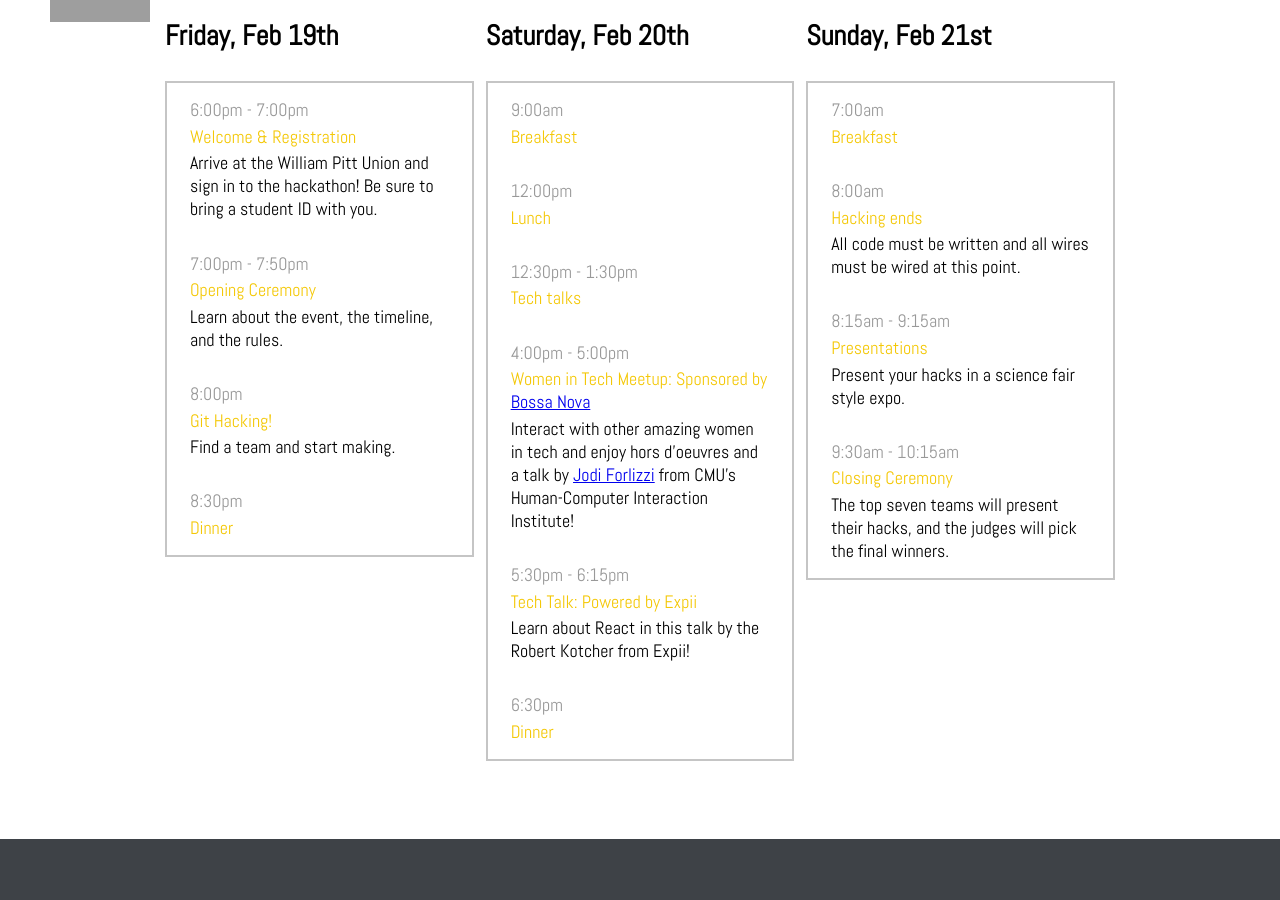
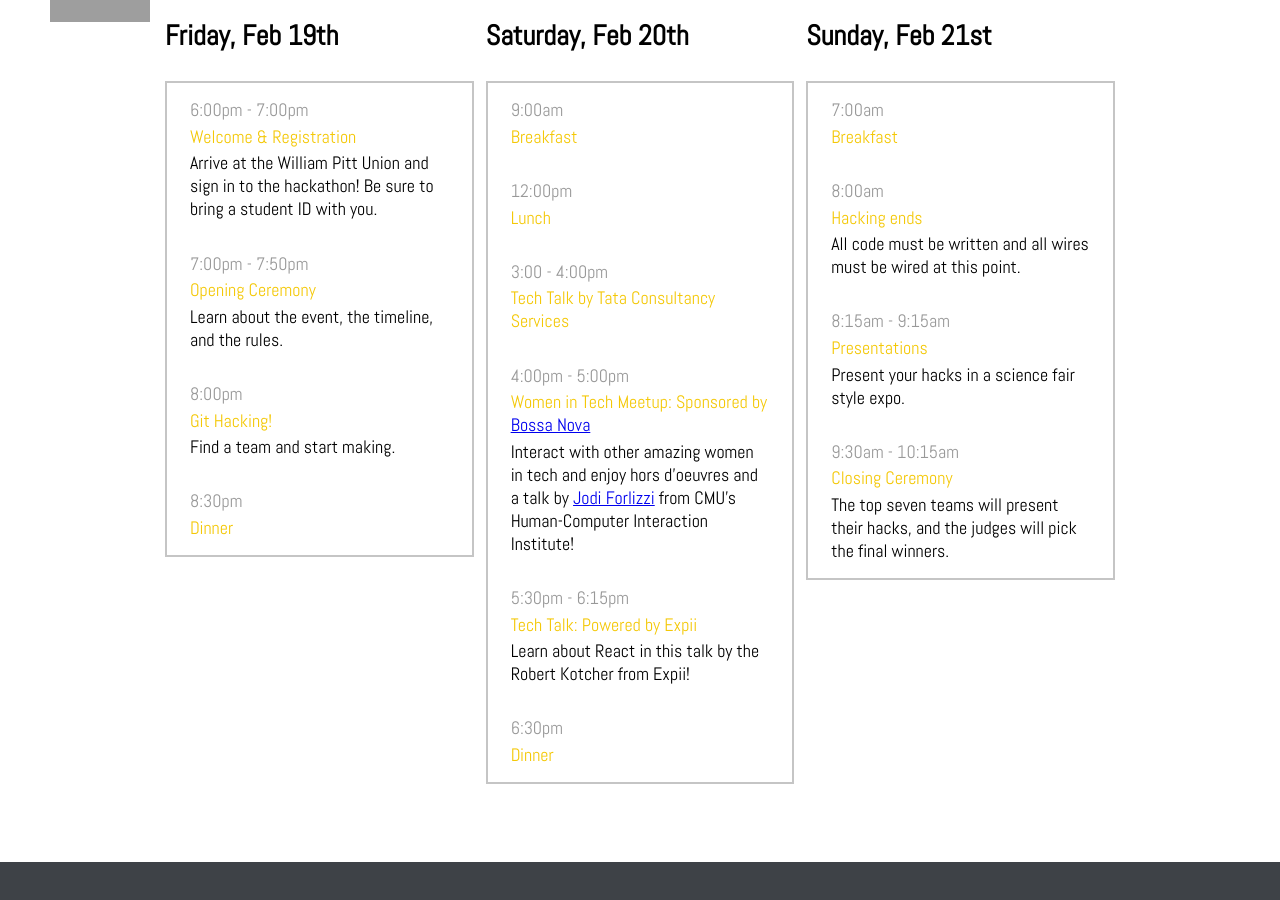
Before and after one commit to SteelHeads/steelhacks.com, a Jekyll site: the page built from index.html, in a window 1280 px wide and 900 px high, scrolled down 752 px. Built offline with Jekyll 4.4.1, drawn with Linux system fonts in a browser that asks for light colours; grey boxes are pictures that could not be loaded.

Commit message:
Added TCS talk
Signed-off-by: Ritwik Gupta <ritwikg2004@live.com>

```diff
--- a/_data/events.yml
+++ b/_data/events.yml
@@ -26,8 +26,8 @@
     - time: '12:00pm'
       title: 'Lunch'
 
-    - time: '12:30pm - 1:30pm'
-      title: 'Tech talks'
+    - time: '3:00 - 4:00pm'
+      title: 'Tech Talk by Tata Consultancy Services'
 
     - time: '4:00pm - 5:00pm'
       title: 'Women in Tech Meetup: Sponsored by <a href=//www.bnrobotics.com/>Bossa Nova</a>'
```
